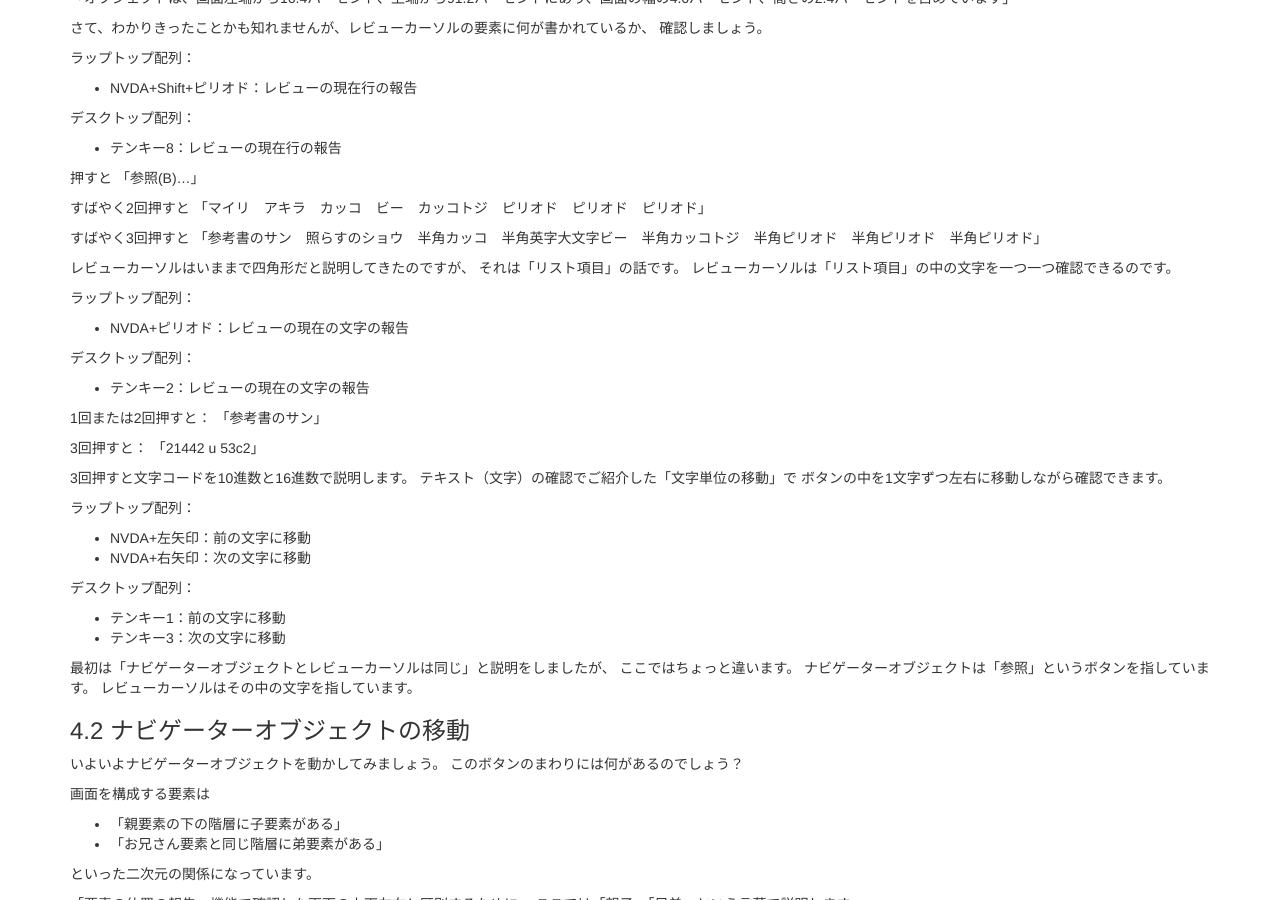
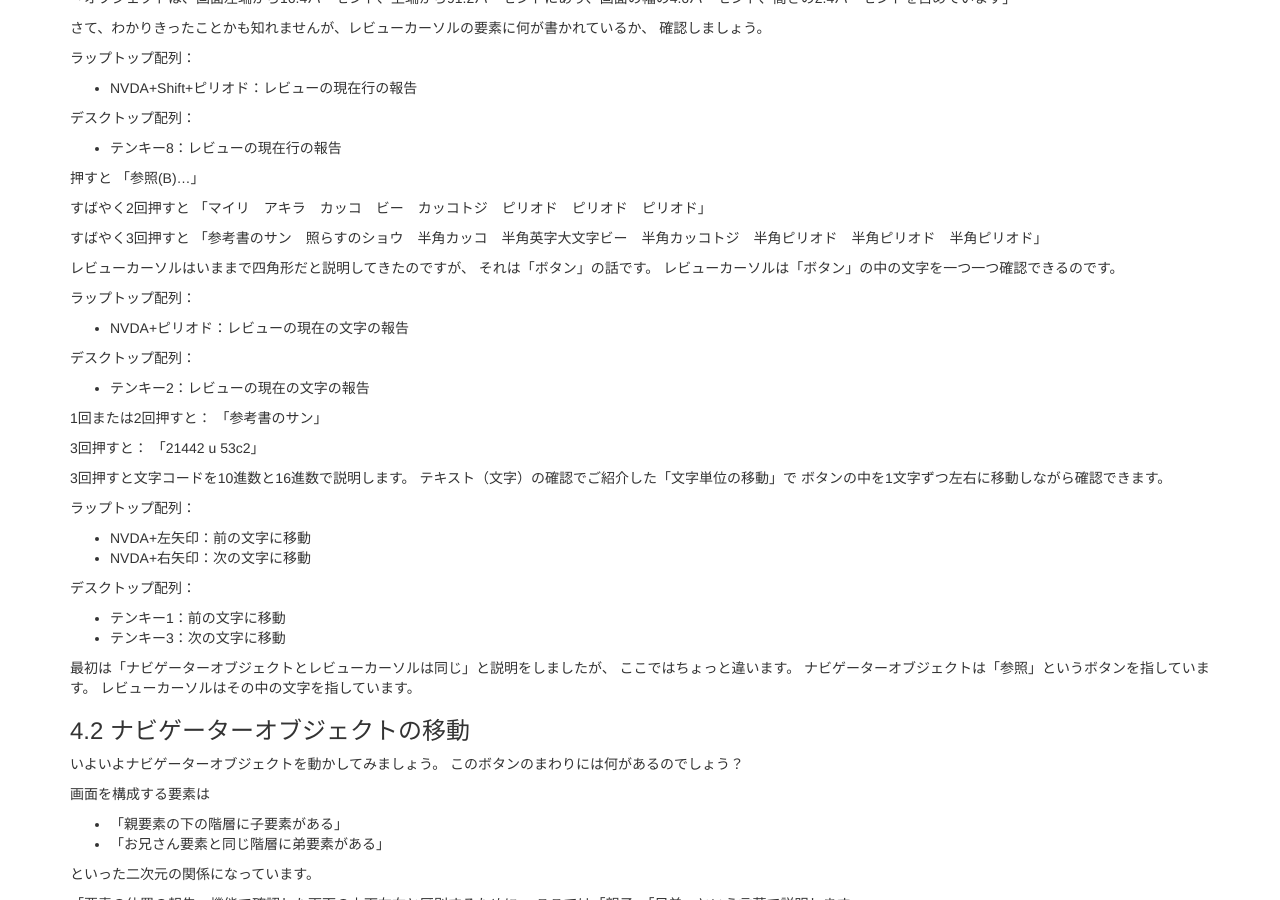
Before and after one commit to nishimotz/nvdajp-book, a Jekyll site: the page built from index.md, in a window 1280 px wide and 900 px high, scrolled down 23388 px. Built offline with Jekyll 4.4.1, drawn with Linux system fonts in a browser that asks for light colours.

Commit message:
fixed errata

```diff
--- a/index.md
+++ b/index.md
@@ -1876,8 +1876,8 @@
 「参考書のサン　照らすのショウ　半角カッコ　半角英字大文字ビー　半角カッコトジ　半角ピリオド　半角ピリオド　半角ピリオド」
 
 レビューカーソルはいままで四角形だと説明してきたのですが、
-それは「リスト項目」の話です。
-レビューカーソルは「リスト項目」の中の文字を一つ一つ確認できるのです。
+それは「ボタン」の話です。
+レビューカーソルは「ボタン」の中の文字を一つ一つ確認できるのです。
 
 ラップトップ配列：
 
```
